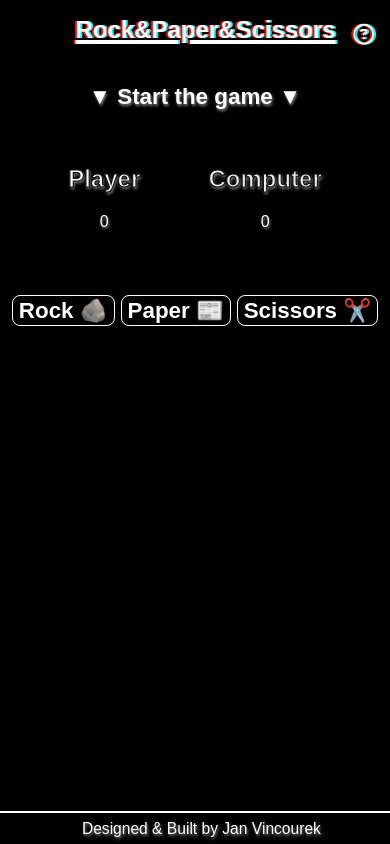
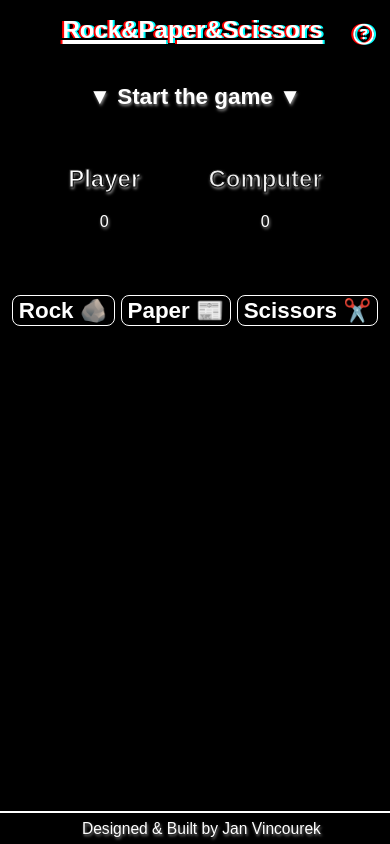
Before and after one commit to Vincasmen/Rock-Paper-Scissors, a plain HTML site: page index.html in a window 390 px wide. Drawn offline with Linux system fonts and the light colour scheme.

Commit message:
Design for smaller displays H1

```diff
--- a/styles.css
+++ b/styles.css
@@ -68,7 +68,7 @@ h1 {
   display: flex;
   position: relative;
   justify-content: center;
-  margin-left: 5rem;
+  margin-left: 2.5rem;
   /* right: 50%;
   left: 50%; */
   color: rgb(255, 255, 255);
@@ -210,7 +210,7 @@ button:active {
     display: flex;
     position: relative;
     justify-content: center;
-    margin-left: clamp(3.6rem, 6vw, 6.5rem);
+    margin-left: clamp(2rem, 6vw, 6.5rem);
     color: rgb(255, 255, 255);
     text-shadow: red -2px 0, cyan 2px 0;
     font-size: clamp(1.5rem, 5vw, 6rem);
```
